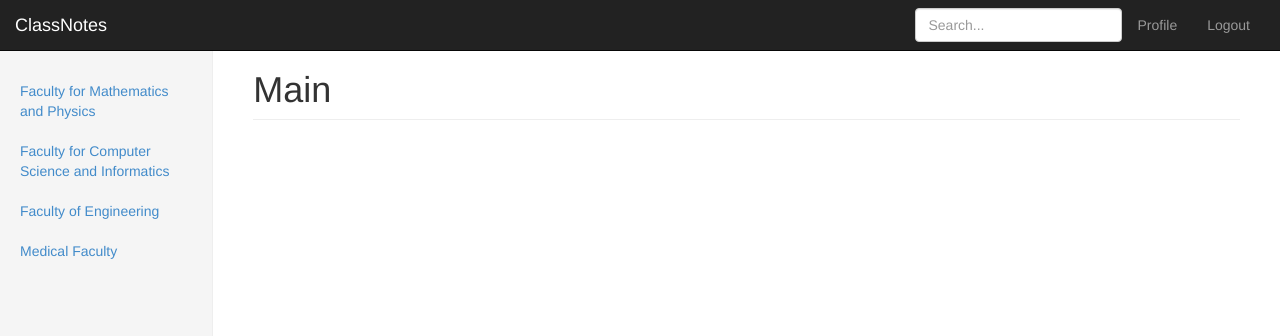
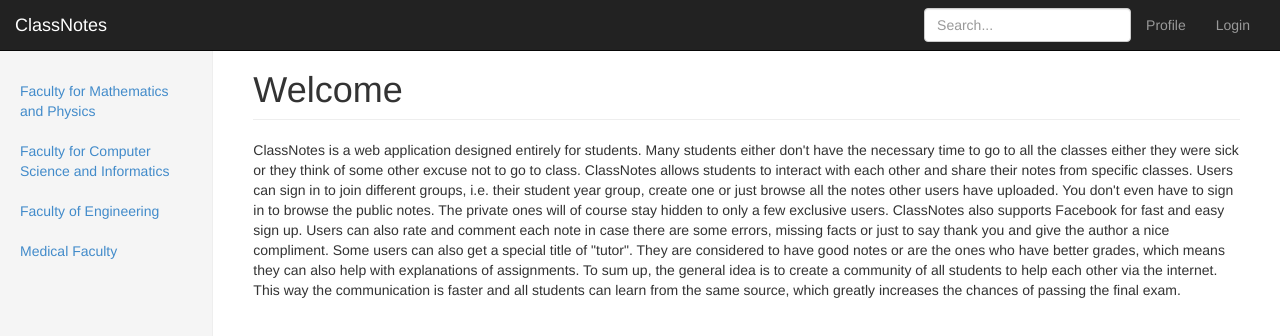
Before and after one commit to zapiski/IPRI_project, a website: page app/index.html at #/main in a window 1280 px wide. Drawn offline with Linux system fonts and the light colour scheme.

Commit message:
Small changes to views

```diff
--- a/app/index.html
+++ b/app/index.html
@@ -23,7 +23,7 @@
         <div class="navbar-collapse collapse">
           <ul class="nav navbar-nav navbar-right">
             <li><a href="#/user">Profile</a></li>
-            <li><a href="#">Logout</a></li>
+            <li><a href="#">Login</a></li>
           </ul>
           <form class="navbar-form navbar-right">
             <input type="text" class="form-control" placeholder="Search...">
--- a/app/partials/main.html
+++ b/app/partials/main.html
@@ -1 +1,2 @@
-<h1 class="page-header">Main</h1>
+<h1 class="page-header">Welcome</h1>
+<p>ClassNotes is a web application designed entirely for students. Many students either don't have the necessary time to go to all the classes either they were sick or they think of some other excuse not to go to class. ClassNotes allows students to interact with each other and share their notes from specific classes. Users can sign in to join different groups, i.e. their student year group, create one or just browse all the notes other users have uploaded. You don't even have to sign in to browse the public notes. The private ones will of course stay hidden to only a few exclusive users. ClassNotes also supports Facebook for fast and easy sign up. Users can also rate and comment each note in case there are some errors, missing facts or just to say thank you and give the author a nice compliment. Some users can also get a special title of "tutor". They are considered to have good notes or are the ones who have better grades, which means they can also help with explanations of assignments. To sum up, the general idea is to create a community of all students to help each other via the internet. This way the communication is faster and all students can learn from the same source, which greatly increases the chances of passing the final exam.</p>
```
